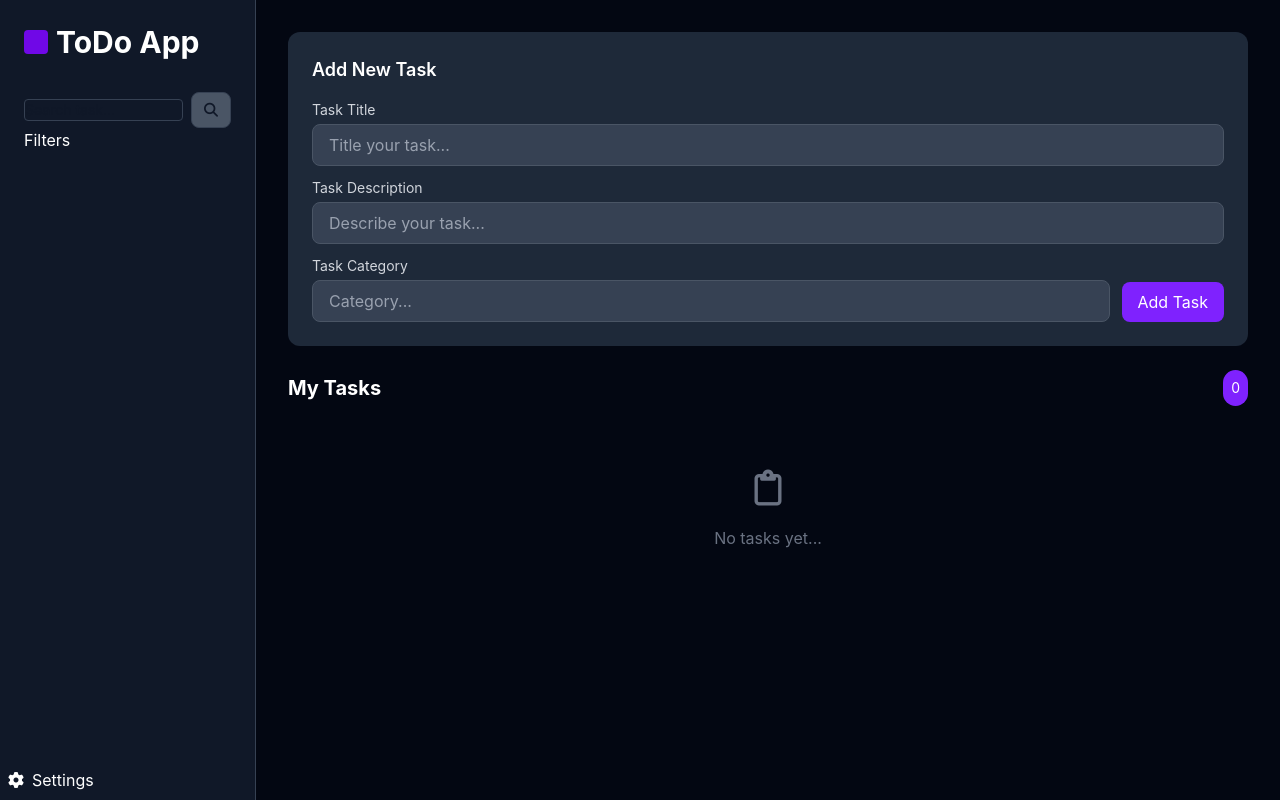
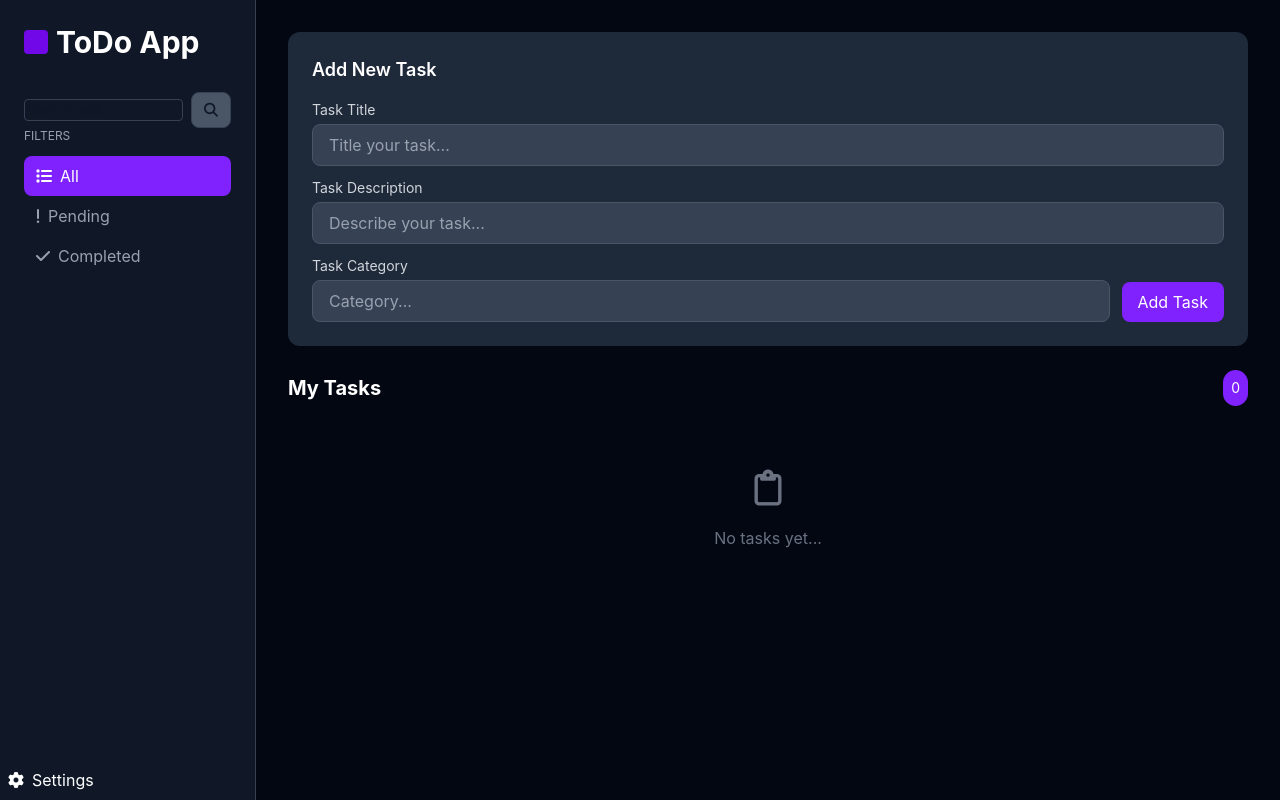
Before and after one commit to VictorJaBa/todo-app, an Angular app: page / in a window 1280 px wide. Built offline with nearby package versions, Linux system fonts and the light colour scheme.

Commit message:
feat: add task filtering by status with active filter indicator

```diff
--- a/src/app/app.component.html
+++ b/src/app/app.component.html
@@ -19,7 +19,11 @@
                 </button>
             </form>
 
-            <h3>Filters</h3>
+            <div>
+                <h3 class="text-gray-400 text-xs uppercase mb-3">Filters</h3>
+                <app-task-filter />
+            </div>
+
         </div>
 
         <!--bottom settings menu-->
--- a/src/app/app.component.ts
+++ b/src/app/app.component.ts
@@ -1,12 +1,12 @@
 import { Component, inject } from '@angular/core';
 import { TaskFormComponent } from './components/task-form/task-form.component';
 import { TaskListComponent } from './components/task-list/task-list.component';
-import { AsyncPipe } from '@angular/common';
+import { TaskFilterComponent } from './components/task-filter/task-filter.component';
 // import { Firestore } from '@angular/fire/firestore';
 
 @Component({
   selector: 'app-root',
-  imports: [TaskFormComponent, TaskListComponent],
+  imports: [TaskFormComponent, TaskListComponent, TaskFilterComponent],
   templateUrl: './app.component.html',
   styleUrl: './app.component.css'
 })
--- a/src/app/components/task-filter/task-filter.component.html
+++ b/src/app/components/task-filter/task-filter.component.html
@@ -1 +1,18 @@
-<p>task-filter works!</p>
+<button
+    class="flex items-center gap-2 w-full text-left px-3 py-2 rounded-lg text-gray-400 hover:text-white hover:bg-gray-800 transition-colors"
+    [class.bg-violet-600]="taskService.activeFilter() === 'all'"
+    [class.text-white]="taskService.activeFilter() === 'all'" (click)="taskService.setFilter('all')">
+    <i class="fa-solid fa-list"></i>
+    All</button>
+<button
+    class="flex items-center gap-2 w-full text-left px-3 py-2 rounded-lg text-gray-400 hover:text-white hover:bg-gray-800 transition-colors"
+    [class.bg-violet-600]="taskService.activeFilter() === 'pending'"
+    [class.text-white]="taskService.activeFilter() === 'pending'" (click)="taskService.setFilter('pending')">
+    <i class="fa-solid fa-exclamation"></i>
+    Pending</button>
+<button
+    class="flex items-center gap-2 w-full text-left px-3 py-2 rounded-lg text-gray-400 hover:text-white hover:bg-gray-800 transition-colors"
+    [class.bg-violet-600]="taskService.activeFilter() === 'completed'"
+    [class.text-white]="taskService.activeFilter() === 'completed'" (click)="taskService.setFilter('completed')">
+    <i class="fa-solid fa-check"></i>
+    Completed</button>
--- a/src/app/components/task-filter/task-filter.component.ts
+++ b/src/app/components/task-filter/task-filter.component.ts
@@ -1,4 +1,5 @@
-import { Component } from '@angular/core';
+import { Component, inject } from '@angular/core';
+import { TaskService } from '../../services/task.service';
 
 @Component({
   selector: 'app-task-filter',
@@ -7,5 +8,5 @@ import { Component } from '@angular/core';
   styleUrl: './task-filter.component.css'
 })
 export class TaskFilterComponent {
-
+  taskService = inject(TaskService)
 }
--- a/src/app/components/task-list/task-list.component.ts
+++ b/src/app/components/task-list/task-list.component.ts
@@ -1,7 +1,7 @@
-import { Component, inject } from '@angular/core';
+import { Component, inject, computed } from '@angular/core';
 import { TaskService } from '../../services/task.service';
 import { TaskItemComponent } from '../task-item/task-item.component';
-
+import { TaskFilterComponent } from '../task-filter/task-filter.component';
 
 
 @Component({
@@ -12,6 +12,6 @@ import { TaskItemComponent } from '../task-item/task-item.component';
   })
   export class TaskListComponent {
     taskService = inject(TaskService)
-    tasks = this.taskService.getTasks()
+    tasks = this.taskService.filteredTasks
     pendingTask = this.taskService.pendingTask
   }
--- a/src/app/services/task.service.ts
+++ b/src/app/services/task.service.ts
@@ -7,17 +7,17 @@ export class TaskService {
   // 1. Signal privado con la lista de tareas
   private tasks = signal<Task[]>([])
 
-  // 2. Computed: tareas completadas (filtra el array)
+  // 2. Computed: completed tasks (filter array)
   completedTasks = computed(() =>
     this.tasks().filter(task => task.completed)
   )
 
-  // 3. Computed: tareas pendientes
+  // 3. Computed: pending tasks
   pendingTask = computed(() =>
     this.tasks().filter(task => !task.completed)
   )
 
-  //4. Métodos CRUD
+  //4. CRUD Methods
   addTask(title: string, description?: string, category?: string): void {
     const newTask: Task = {
       id: Date.now(),
@@ -45,4 +45,22 @@ export class TaskService {
   getTasks() {
     return this.tasks.asReadonly()
   }
+
+  // 1. Signal with the active filter
+  // Posible values: 'all', 'pending', 'completed'
+  activeFilter = signal<'all' | 'pending' | 'completed'>('all')
+
+  // 2. Method to change the filter
+  setFilter(filter: 'all' | 'pending' | 'completed'): void {
+    this.activeFilter.set(filter)
+  }
+
+  // 3. Computed: tasks filtered by the active filter
+  filteredTasks = computed(() => {
+    const filter = this.activeFilter()
+    const tasks = this.tasks()
+    return filter === 'all' ? tasks : filter === 'pending' ? tasks.filter(task => !task.completed) : tasks.filter(task => task.completed)
+  })
+
+
 }
```
